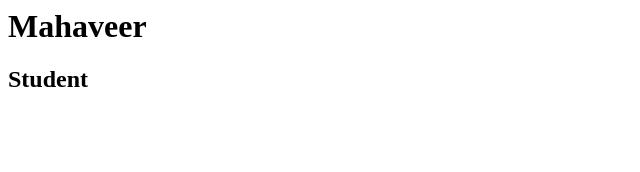
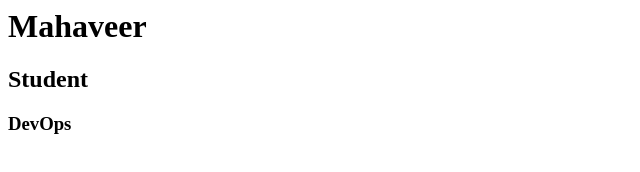
Before and after one commit to MAHAVEER-IT/myproject, a plain HTML site: page index.html in a window 1280 px wide. Shown: the full height of the page, 0-640 px from the left. Drawn offline with Linux system fonts and the light colour scheme.

Commit message:
Update index.html

```diff
--- a/index.html
+++ b/index.html
@@ -2,5 +2,6 @@
  <body>
     <h1>Mahaveer</h1>
     <h2>Student </h2>
+    <h3>DevOps</h3>
  </body>
 </html>
```
